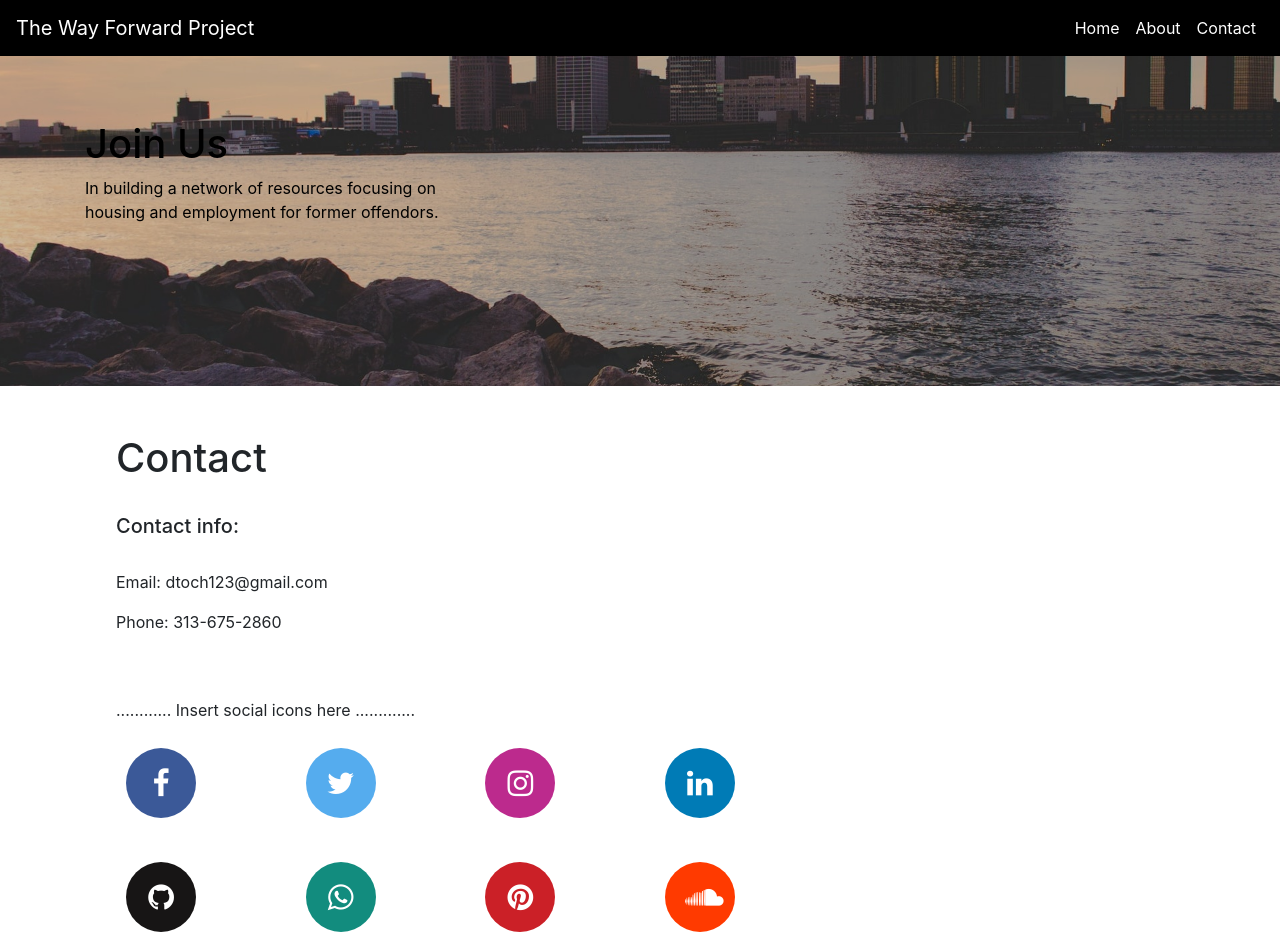
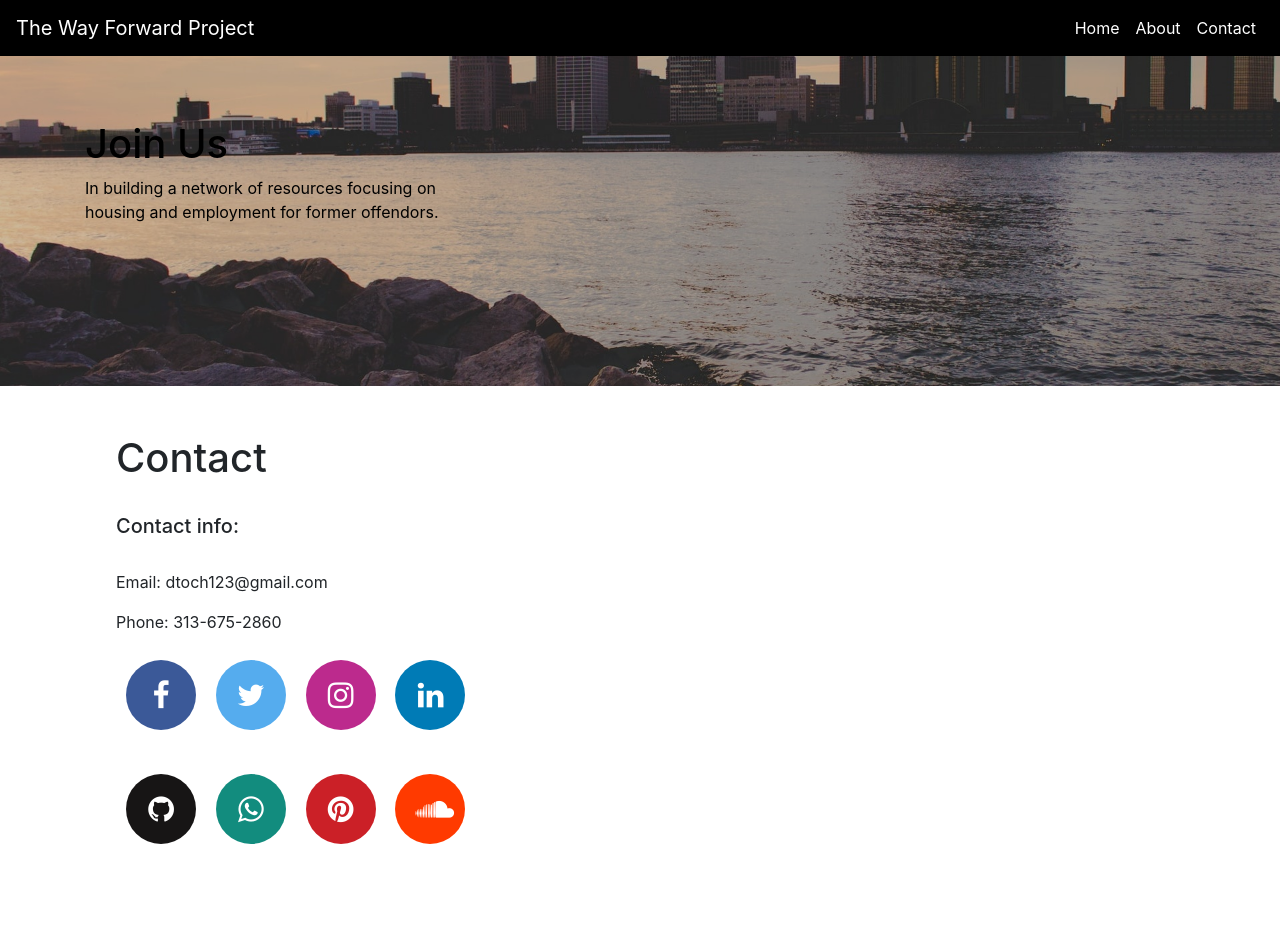
Before and after one commit to datoche-juarez/personal-site, a React (Create React App) app: page /contact in a window 1280 px wide. Shown: the top 952 px of the page. After the commit the page ends 886 px from the top, so only its background shows below. Built offline with nearby package versions, Linux system fonts and the light colour scheme.

Commit message:
Touched up contact section...

```diff
--- a/src/Contact.jsx
+++ b/src/Contact.jsx
@@ -193,50 +193,38 @@ const Contact = () => (
       <br></br>
       <p>Email: dtoch123@gmail.com</p>
       <p>Phone: 313-675-2860</p>
-      <br></br>
-      <br></br>
-      <p>............ Insert social icons here .............</p>
     </Container>
-    {/* <Container>
-    <a href="https://www.facebook.com/daniel.atochejuarez" class="fa fa-facebook"></a>
-    <a href="https://twitter.com/dee_jaurez" class="fa fa-twitter"></a>
-    <a href="#" class="fa fa-linkedin"></a>
-    <a href="#" class="fa fa-whatsapp"></a>
-    <a href="#" class="fa fa-pinterest"></a>
-    <a href="#" class="fa fa-github"></a>
-    <a href="#" class="fa fa-instagram"></a>
-    <a href="#" class="fa fa-soundcloud"></a>
-    </Container> */}
+
     <Container>
       <Row>
-        <Col xs={2}>
+        <Col xs={1}>
           <a
             href="https://www.facebook.com/daniel.atochejuarez"
             class="fa fa-facebook"
           ></a>
         </Col>
-        <Col xs={2}>
+        <Col xs={1}>
           <a href="https://twitter.com/dee_jaurez" class="fa fa-twitter"></a>
         </Col>
-        <Col xs={2}>
+        <Col xs={1}>
           <a href="#" class="fa fa-instagram"></a>
         </Col>
-        <Col xs={2}>
+        <Col xs={1}>
           <a href="#" class="fa fa-linkedin"></a>
         </Col>
       </Row>
       <br></br>
       <Row>
-        <Col xs={2}>
+        <Col xs={1}>
           <a href="#" class="fa fa-github"></a>
         </Col>
-        <Col xs={2}>
+        <Col xs={1}>
           <a href="#" class="fa fa-whatsapp"></a>
         </Col>
-        <Col xs={2}>
+        <Col xs={1}>
           <a href="#" class="fa fa-pinterest"></a>
         </Col>
-        <Col xs={2}>
+        <Col xs={1}>
           <a href="#" class="fa fa-soundcloud"></a>
         </Col>
       </Row>
```
